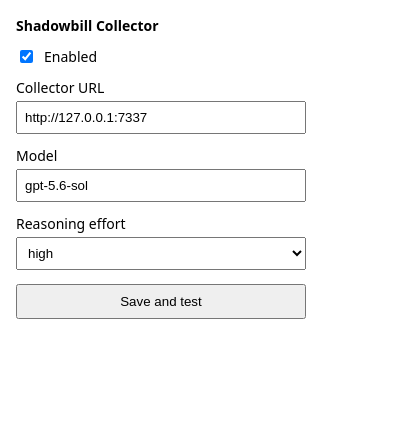
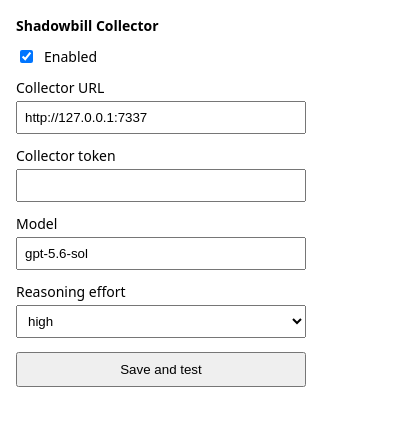
Before and after one commit to teamleaderleo/Shadowbill, a browser extension: page extension/popup.html in a window 400 px wide. Drawn offline with Linux system fonts and the light colour scheme.

Commit message:
Add collector token to extension settings

```diff
--- a/extension/popup.html
+++ b/extension/popup.html
@@ -19,6 +19,8 @@
     <label class="row"><input id="enabled" type="checkbox" /> Enabled</label>
     <label for="collectorUrl">Collector URL</label>
     <input id="collectorUrl" />
+    <label for="collectorToken">Collector token</label>
+    <input id="collectorToken" type="password" autocomplete="off" />
     <label for="model">Model</label>
     <input id="model" />
     <label for="reasoningEffort">Reasoning effort</label>
```
